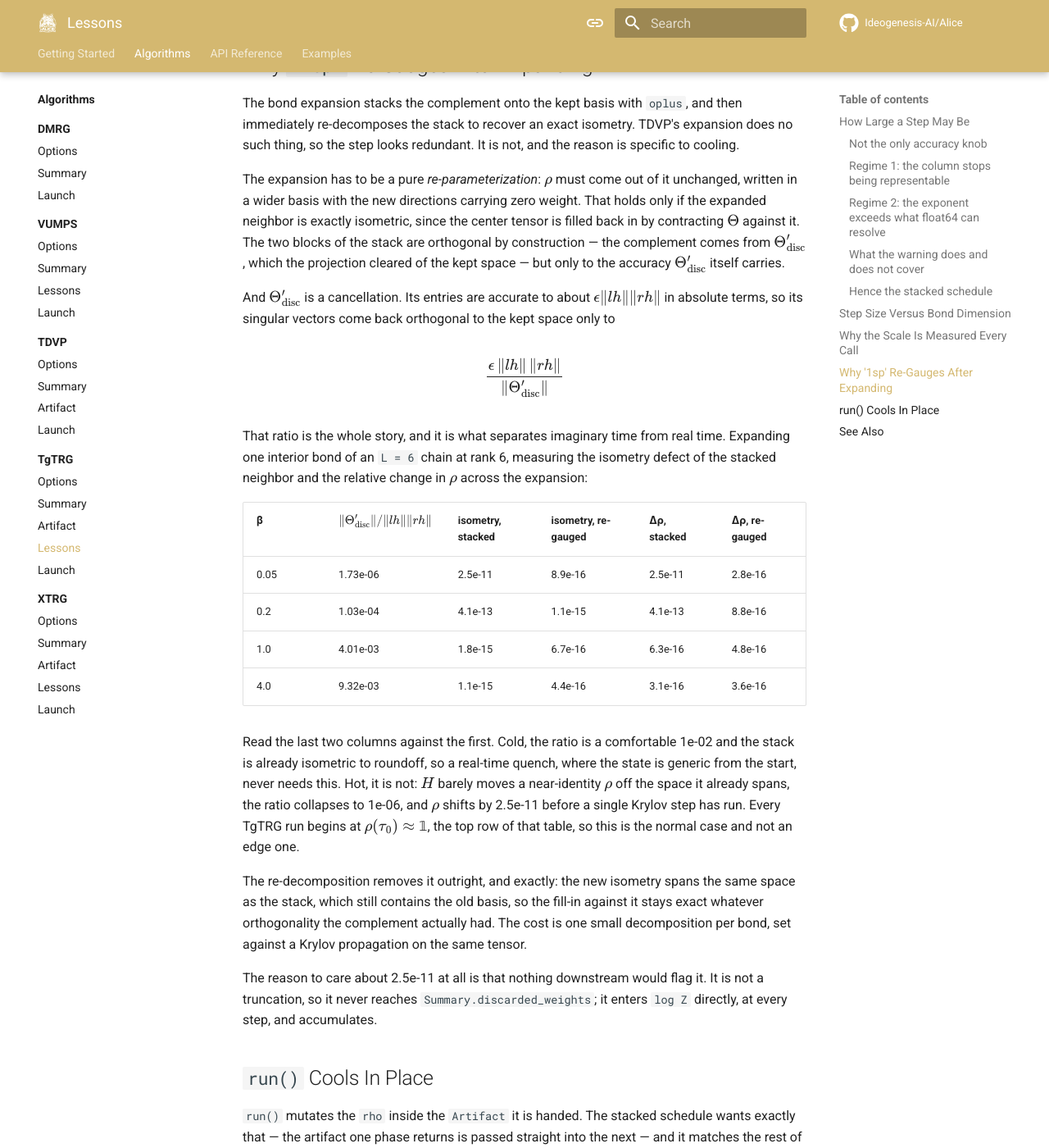
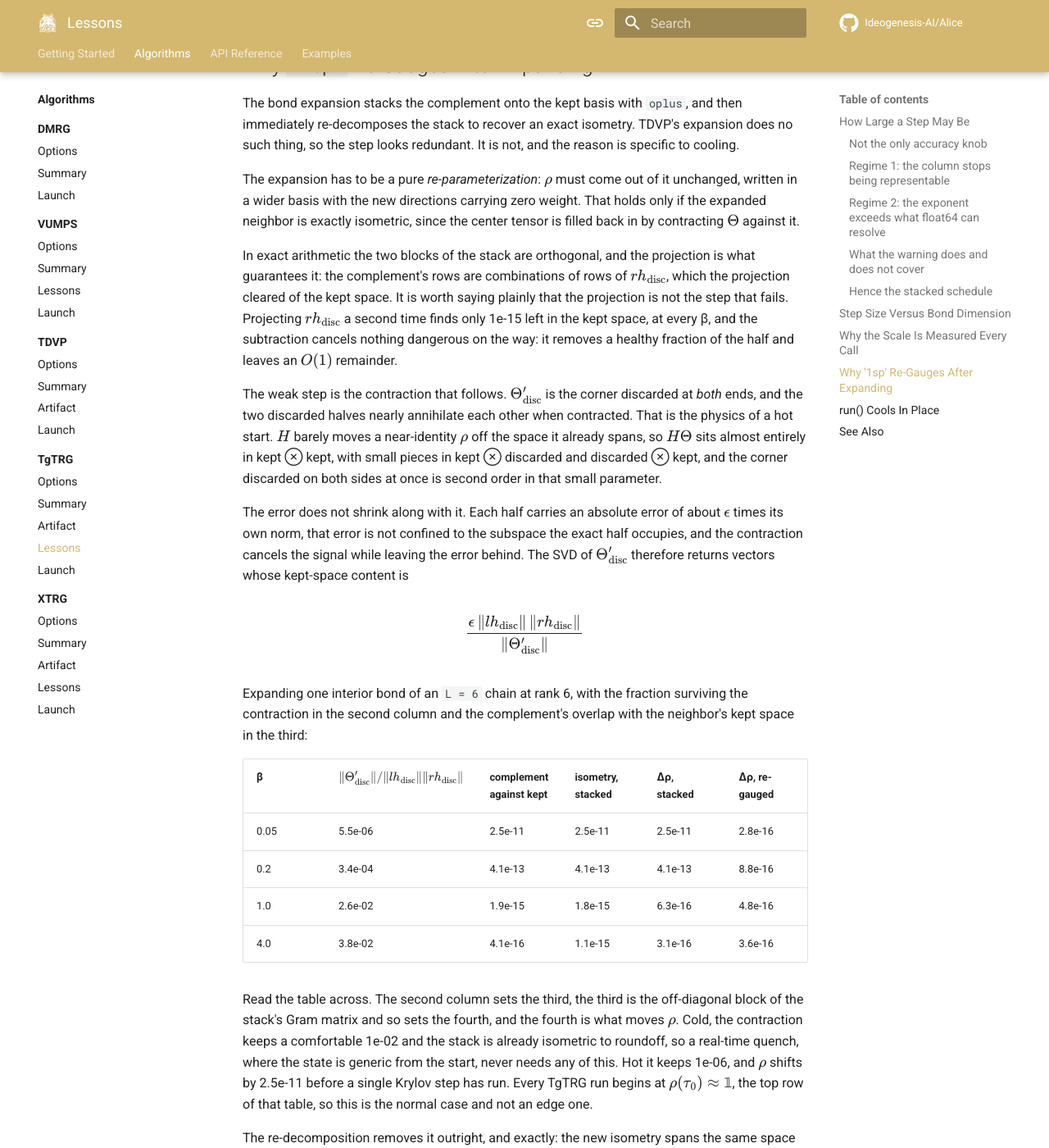
Before and after one commit to Ideogenesis-AI/Alice, an MkDocs documentation site: the page built from docs/algorithms/tgtrg/lessons.md, in a window 1280 px wide and 1400 px high, scrolled down 4672 px. Shown: the whole window at 82% size. Built offline with MkDocs 1.6.1 and Material for MkDocs 9.7.7, drawn with Linux system fonts in a browser that asks for light colours; comment, search, counter and statistics services are not loaded.

Commit message:
Attribute the re-gauge to the contraction, not the projection
The account of why the expanded neighbor needs re-gauging named the wrong step. Measurement puts the discarded halves orthogonal to the kept space to 1e-15 at every temperature, the projection removing a healthy fraction and cancelling nothing dangerous, so the projectors do deliver exactly what they promise. What cancels is their contraction: the corner discarded at both ends is second order in how far the Hamiltonian moves a near-identity density matrix off its own span, and only 1e-06 of the product of the two halves survives it at the Taylor state. The error, confined to no subspace, stays behind while the signal cancels around it, and the complement inherits a kept-space component in that ratio. Retabulated the lessons measurement against the surviving fraction and added the complement's own overlap with the kept space, the quantity that becomes the off-diagonal block of the stack.

```diff
--- a/docs/algorithms/tgtrg/lessons.md
+++ b/docs/algorithms/tgtrg/lessons.md
@@ -209,44 +209,60 @@ The expansion has to be a pure *re-parameterization*: \(\rho\) must come out
 of it unchanged, written in a wider basis with the new directions carrying
 zero weight. That holds only if the expanded neighbor is exactly isometric,
 since the center tensor is filled back in by contracting \(\Theta\) against
-it. The two blocks of the stack are orthogonal by construction — the
-complement comes from \(\Theta'_{\text{disc}}\), which the projection cleared
-of the kept space — but only to the accuracy \(\Theta'_{\text{disc}}\) itself
-carries.
+it.
 
-And \(\Theta'_{\text{disc}}\) is a cancellation. Its entries are accurate to
-about \(\epsilon \lVert lh \rVert \lVert rh \rVert\) in absolute terms, so its
-singular vectors come back orthogonal to the kept space only to
+In exact arithmetic the two blocks of the stack are orthogonal, and the
+projection is what guarantees it: the complement's rows are combinations of
+rows of \(rh_{\text{disc}}\), which the projection cleared of the kept space.
+It is worth saying plainly that the projection is not the step that fails.
+Projecting \(rh_{\text{disc}}\) a second time finds only 1e-15 left in the
+kept space, at every β, and the subtraction cancels nothing dangerous on the
+way: it removes a healthy fraction of the half and leaves an \(O(1)\)
+remainder.
+
+The weak step is the contraction that follows. \(\Theta'_{\text{disc}}\) is
+the corner discarded at *both* ends, and the two discarded halves nearly
+annihilate each other when contracted. That is the physics of a hot start.
+\(H\) barely moves a near-identity \(\rho\) off the space it already spans,
+so \(H\Theta\) sits almost entirely in kept ⊗ kept, with small pieces in
+kept ⊗ discarded and discarded ⊗ kept, and the corner discarded on both sides
+at once is second order in that small parameter.
+
+The error does not shrink along with it. Each half carries an absolute error
+of about \(\epsilon\) times its own norm, that error is not confined to the
+subspace the exact half occupies, and the contraction cancels the signal
+while leaving the error behind. The SVD of \(\Theta'_{\text{disc}}\)
+therefore returns vectors whose kept-space content is
 
 \[
-\frac{\epsilon \, \lVert lh \rVert \, \lVert rh \rVert}{\lVert \Theta'_{\text{disc}} \rVert}
+\frac{\epsilon \, \lVert lh_{\text{disc}} \rVert \, \lVert rh_{\text{disc}} \rVert}{\lVert \Theta'_{\text{disc}} \rVert}
 \]
 
-That ratio is the whole story, and it is what separates imaginary time from
-real time. Expanding one interior bond of an `L = 6` chain at rank 6,
-measuring the isometry defect of the stacked neighbor and the relative change
-in \(\rho\) across the expansion:
+Expanding one interior bond of an `L = 6` chain at rank 6, with the fraction
+surviving the contraction in the second column and the complement's overlap
+with the neighbor's kept space in the third:
 
-| β | \(\lVert \Theta'_{\text{disc}} \rVert / \lVert lh \rVert \lVert rh \rVert\) | isometry, stacked | isometry, re-gauged | Δρ, stacked | Δρ, re-gauged |
+| β | \(\lVert \Theta'_{\text{disc}} \rVert / \lVert lh_{\text{disc}} \rVert \lVert rh_{\text{disc}} \rVert\) | complement against kept | isometry, stacked | Δρ, stacked | Δρ, re-gauged |
 |---|---|---|---|---|---|
-| 0.05 | 1.73e-06 | 2.5e-11 | 8.9e-16 | 2.5e-11 | 2.8e-16 |
-| 0.2 | 1.03e-04 | 4.1e-13 | 1.1e-15 | 4.1e-13 | 8.8e-16 |
-| 1.0 | 4.01e-03 | 1.8e-15 | 6.7e-16 | 6.3e-16 | 4.8e-16 |
-| 4.0 | 9.32e-03 | 1.1e-15 | 4.4e-16 | 3.1e-16 | 3.6e-16 |
+| 0.05 | 5.5e-06 | 2.5e-11 | 2.5e-11 | 2.5e-11 | 2.8e-16 |
+| 0.2 | 3.4e-04 | 4.1e-13 | 4.1e-13 | 4.1e-13 | 8.8e-16 |
+| 1.0 | 2.6e-02 | 1.9e-15 | 1.8e-15 | 6.3e-16 | 4.8e-16 |
+| 4.0 | 3.8e-02 | 4.1e-16 | 1.1e-15 | 3.1e-16 | 3.6e-16 |
 
-Read the last two columns against the first. Cold, the ratio is a comfortable
+Read the table across. The second column sets the third, the third is the
+off-diagonal block of the stack's Gram matrix and so sets the fourth, and the
+fourth is what moves \(\rho\). Cold, the contraction keeps a comfortable
 1e-02 and the stack is already isometric to roundoff, so a real-time quench,
-where the state is generic from the start, never needs this. Hot, it is not: \(H\) barely moves a near-identity \(\rho\) off the
-space it already spans, the ratio collapses to 1e-06, and \(\rho\) shifts by
-2.5e-11 before a single Krylov step has run. Every TgTRG run begins at
-\(\rho(\tau_0) \approx \mathbb{1}\), the top row of that table, so this is
-the normal case and not an edge one.
+where the state is generic from the start, never needs any of this. Hot it
+keeps 1e-06, and \(\rho\) shifts by 2.5e-11 before a single Krylov step has
+run. Every TgTRG run begins at \(\rho(\tau_0) \approx \mathbb{1}\), the top
+row of that table, so this is the normal case and not an edge one.
 
 The re-decomposition removes it outright, and exactly: the new isometry spans
 the same space as the stack, which still contains the old basis, so the
 fill-in against it stays exact whatever orthogonality the complement actually
-had. The cost is one small
-decomposition per bond, set against a Krylov propagation on the same tensor.
+had. The cost is one small decomposition per bond, set against a Krylov
+propagation on the same tensor.
 
 The reason to care about 2.5e-11 at all is that nothing downstream would
 flag it. It is not a truncation, so it never reaches
```
Also changed, not shown: 2 other files.
